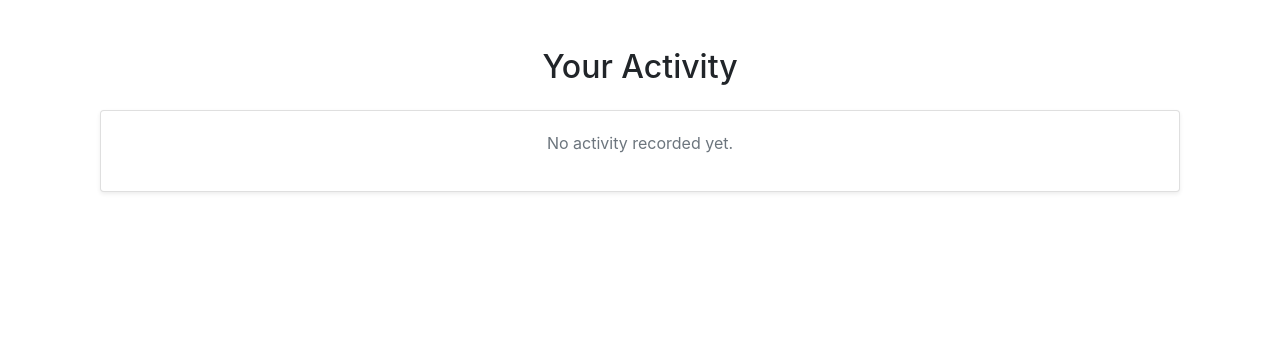
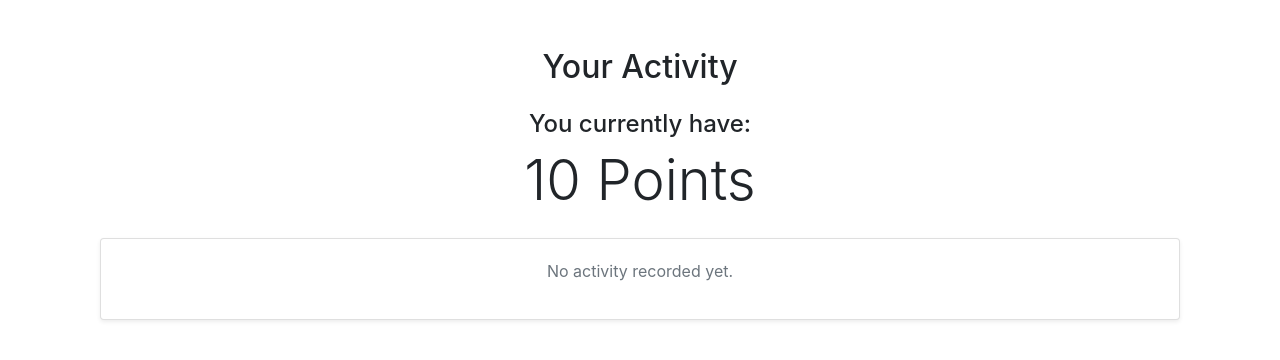
Before and after one commit to CSCI3356-Fall2024/Electronic-Eagles, a Django app: page /activity/ in a window 1280 px wide. Shown: the part 66-426 px from the top of the page. Run offline with Django 5.2, Linux system fonts and the light colour scheme; a user stored in the database is signed in; tables that the repository leaves empty hold one stand-in row (values such as "Sample post"); grey boxes marked "Sample" are stand-in pictures; data that the repository does not hold is empty.

Commit message:
show points on activity.html

```diff
--- a/delivery3/app/templates/activity.html
+++ b/delivery3/app/templates/activity.html
@@ -3,6 +3,10 @@
 {% block content %}
 <div class="container my-5">
     <h2 class="text-center mb-4">Your Activity</h2>
+    <div class="text-center mb-4">
+        <h4>You currently have:</h4>
+        <h1 class="display-4">{{ user_points }} Points</h1>
+    </div>
     <div class="card shadow-sm">
         <div class="card-body">
             {% if activities %}
--- a/delivery3/app/views.py
+++ b/delivery3/app/views.py
@@ -375,7 +375,9 @@ def rewards_view(request):
 @login_required
 def activity_view(request):
     user = request.user
+    user_profile = user.userprofile
+    user_points = user_profile.points
     # Get al activity logs related to the user
     activities = ActivityLog.objects.filter(user=user).order_by('-timestamp')
 
-    return render(request, 'activity.html', {'activities': activities})
+    return render(request, 'activity.html', {'activities': activities, 'user_points': user_points})
```
